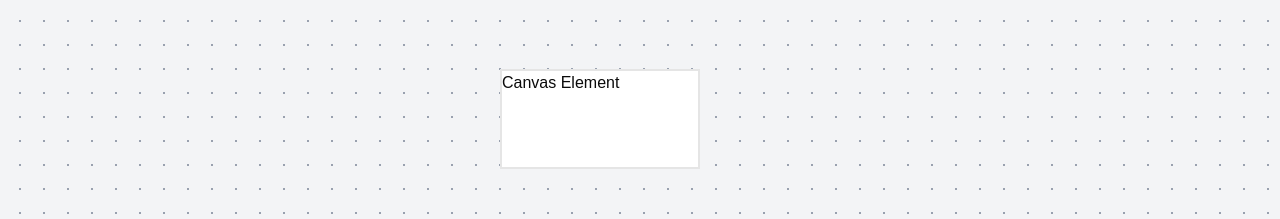
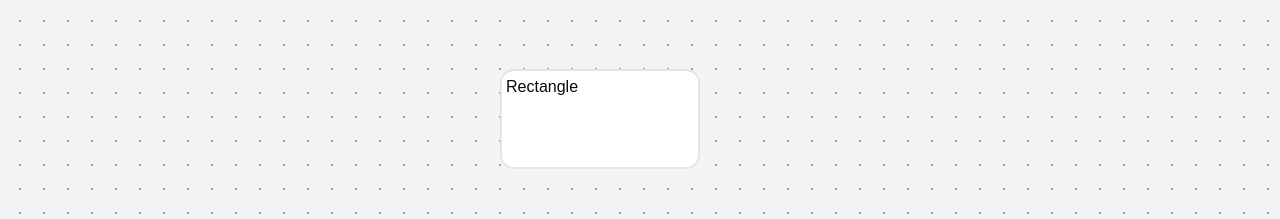
Before and after one commit to GerardGargan/react-canvas, a React (Vite) app: page / in a window 1280 px wide. Both pictures are taken after a click on the button 570 px from the left and 733 px from the top of the page. Shown: the part 484-703 px from the top of the page. Built offline with nearby package versions, Linux system fonts and the light colour scheme.

Commit message:
Add select element logic

```diff
--- a/src/pages/canvas.tsx
+++ b/src/pages/canvas.tsx
@@ -9,8 +9,6 @@ import type {
 import {
   Download,
   GrapeIcon,
-  Minus,
-  Plus,
   RectangleHorizontal,
   ZoomIn,
   ZoomOut,
@@ -23,6 +21,7 @@ import {
   type MouseEvent,
   type ReactNode,
 } from "react";
+import { twMerge } from "tailwind-merge";
 
 export default function Canvas() {
   return (
@@ -51,12 +50,14 @@ type CanvasContextType = {
   startPan: StartPan;
   isPanning: boolean;
   elements: CanvasElement[];
+  selectedElement: string | null;
   handleAddElement: (elementType: CanvasElementType) => void;
   setIsPanning: (value: boolean) => void;
   handleMouseDown: (e: MouseEvent<HTMLDivElement>) => void;
   handleMouseMove: (e: MouseEvent<HTMLDivElement>) => void;
   handleZoomIn: (increment: number) => void;
   handleZoomOut: (increment: number) => void;
+  setSelectedElement: (id: string | null) => void;
 };
 
 type StartPan = Omit<Transform, "scale">;
@@ -79,6 +80,7 @@ function CanvasProvider({ children }: { children: ReactNode }) {
   const [startPan, setStartPan] = useState<StartPan>({ x: 0, y: 0 });
   const [isPanning, setIsPanning] = useState(false);
   const [elements, setElements] = useState<CanvasElement[]>([]);
+  const [selectedElement, setSelectedElement] = useState<string | null>(null);
 
   function handleMouseDown(e: MouseEvent<HTMLDivElement>) {
     setStartPan({ x: e.clientX - transform.x, y: e.clientY - transform.y });
@@ -125,14 +127,16 @@ function CanvasProvider({ children }: { children: ReactNode }) {
       value={{
         transform,
         startPan,
+        isPanning,
+        elements,
+        selectedElement,
         handleMouseDown,
         handleMouseMove,
         setIsPanning,
-        isPanning,
         handleZoomIn,
         handleZoomOut,
-        elements,
         handleAddElement,
+        setSelectedElement,
       }}
     >
       {children}
@@ -181,16 +185,29 @@ function CanvasElements() {
   return (
     <>
       {elements.map((e) => (
-        <CanvasElementView element={e} />
+        <CanvasElementView element={e} key={e.id} />
       ))}
     </>
   );
 }
 
 function CanvasElementView({ element }: { element: CanvasElement }) {
+  const { selectedElement, setSelectedElement } = useCanvasContext();
+
+  const isSelected = selectedElement === element.id;
+
+  function handleSelect() {
+    if (isSelected) return setSelectedElement(null);
+    setSelectedElement(element.id);
+  }
+
   return (
     <div
-      className="absolute border-2 z-2"
+      data-slot="canvas-element"
+      className={twMerge(
+        "absolute border-2 rounded-xl z-1 p-1",
+        isSelected && "ring-2 ring-blue-500",
+      )}
       style={{
         top: element.y,
         left: element.x,
@@ -198,8 +215,9 @@ function CanvasElementView({ element }: { element: CanvasElement }) {
         width: element.width,
         backgroundColor: element.colour,
       }}
+      onClick={handleSelect}
     >
-      Canvas Element
+      Rectangle
     </div>
   );
 }
```
